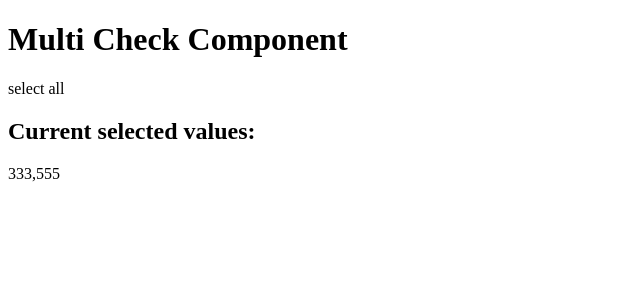
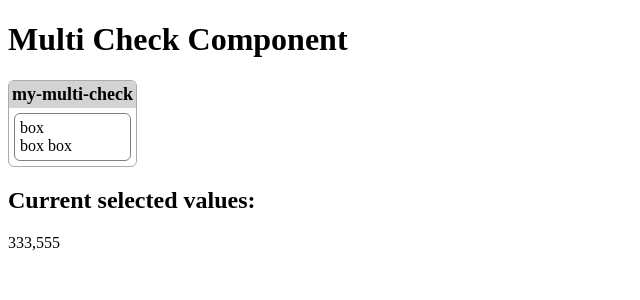
Before and after one commit to luoshieryi/react-checkBok, a React app: page / in a window 1280 px wide. Shown: the top 300 px of the page, without its empty margins (0-640 px from the left). Built offline with nearby package versions, Linux system fonts and the light colour scheme; the HTML template or start-up script is replaced by a standard one.

Commit message:
add component Label.tsx

```diff
--- a/package.json
+++ b/package.json
@@ -6,7 +6,8 @@
   "dependencies": {
     "jest": "25.1.0",
     "react": "16.9.0",
-    "react-dom": "16.9.0"
+    "react-dom": "16.9.0",
+    "scss": "^0.2.4"
   },
   "devDependencies": {
     "@types/jest": "25.1.1",
--- a/src/MultiCheck/MultiCheck.css
+++ b/src/MultiCheck/MultiCheck.css
@@ -1,3 +1,22 @@
 /* TODO */
 .MultiCheck {
+    display: inline-block;
+    border: 1px solid #aaa;
+    border-radius: 6px;
 }
+
+.label {
+    background-color: lightgray;
+    padding: 3px;
+    font-size: 18px;
+    font-weight: bold;
+}
+
+.box {
+    background-color: white;
+    margin: 5px;
+    padding: 5px;
+    border: 1px solid gray;
+    border-radius: 6px;
+    display: flex;
+}
--- a/src/MultiCheck/MultiCheck.tsx
+++ b/src/MultiCheck/MultiCheck.tsx
@@ -1,7 +1,7 @@
 import './MultiCheck.css';
+import Label from './component/Label';
 
-import React from 'react';
-import {FC} from 'react';
+import React, {FC} from 'react';
 
 export type Option = {
     label: string,
@@ -33,7 +33,13 @@
 export const MultiCheck: FC<Props> = (props): JSX.Element => {
     return (
         <div className='MultiCheck'>
-            <div>select all</div>
+            <Label label={props.label}/>
+            <div className='box'>
+                box
+                <br/>
+                box
+                box
+            </div>
         </div>
     )
 }
--- /dev/null
+++ b/src/MultiCheck/component/Label.tsx
@@ -0,0 +1,18 @@
+import React, {FC} from 'react';
+
+//@ts-ignore
+import  '../MultiCheck.css';
+
+type Props = {
+    label?: string
+}
+
+const Item: FC<Props> = (props): JSX.Element => {
+    return (
+        <div className='label'>
+            {props.label}
+        </div>
+    )
+}
+
+export default Item
```
Also changed, not shown: 1 other file (tests, documents, lock files or other folders).
